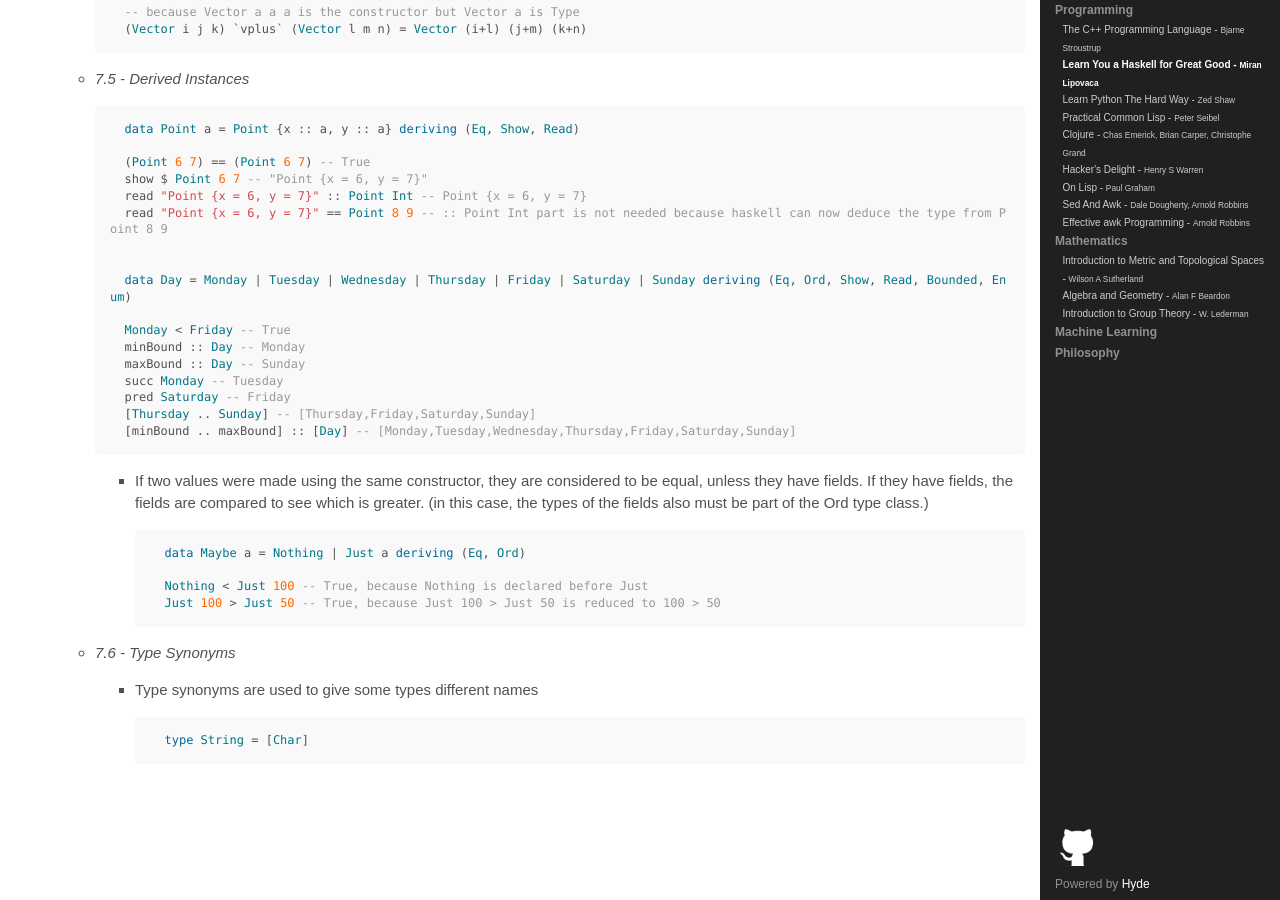
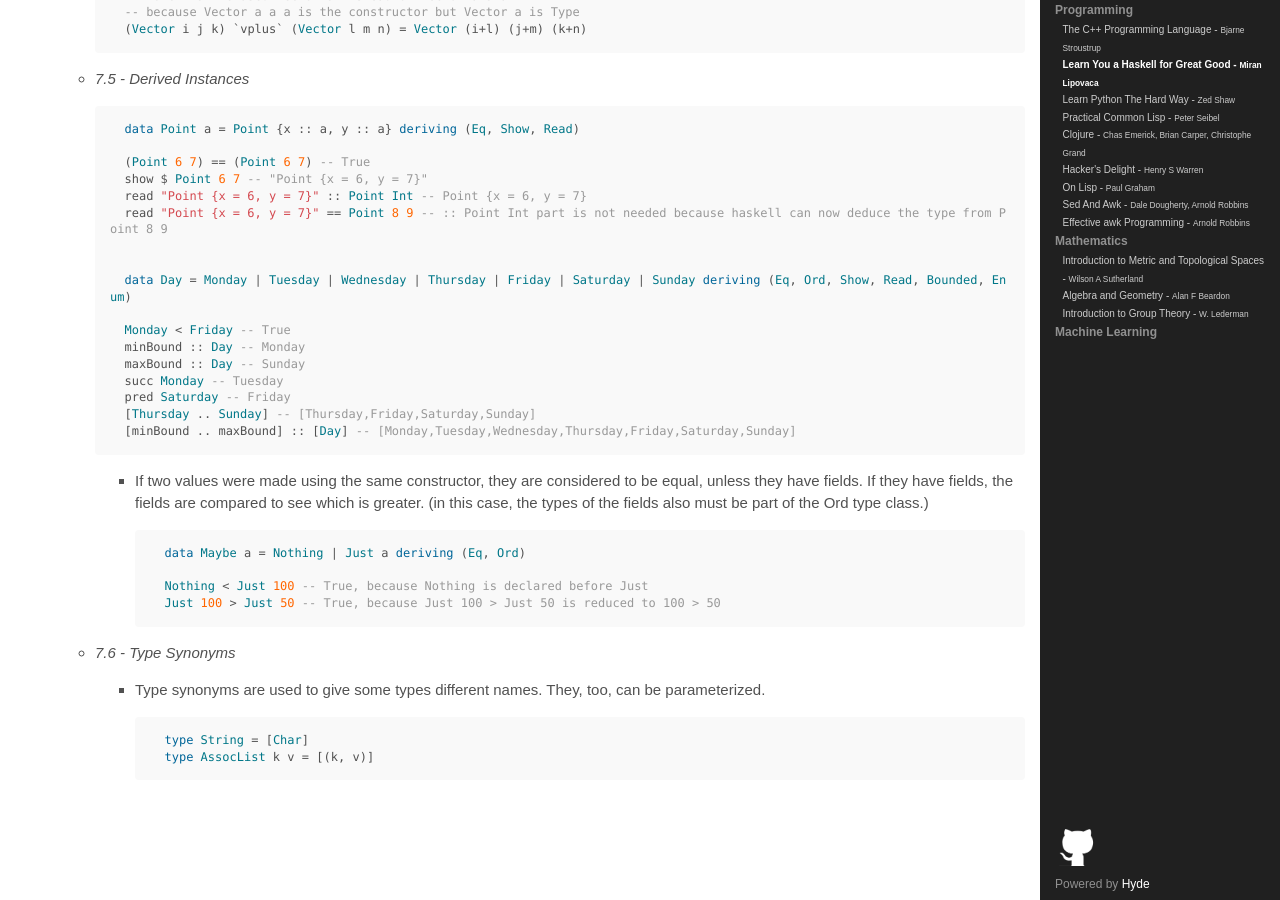
Before and after one commit to Corei13/notes, a Jekyll site: the page built from Programming/Learn You a Haskell for Great Good - Miran Lipovaca/index.md, in a window 1280 px wide and 900 px high, scrolled down 9577 px. Built offline with Jekyll 4.4.1, drawn with Linux system fonts in a browser that asks for light colours; Markdown is read by kramdown in place of the engine named in the settings.

````diff
--- a/Programming/Learn You a Haskell for Great Good - Miran Lipovaca/index.md
+++ b/Programming/Learn You a Haskell for Great Good - Miran Lipovaca/index.md
@@ -542,8 +542,9 @@
             Just 100 > Just 50 -- True, because Just 100 > Just 50 is reduced to 100 > 50
             ```
     - *7.6 - Type Synonyms*
-        - Type synonyms are used to give some types different names
+        - Type synonyms are used to give some types different names. They, too, can be parameterized.
 
             ```haskell
             type String = [Char]
+            type AssocList k v = [(k, v)]
             ```
--- a/_config.yml
+++ b/_config.yml
@@ -21,4 +21,4 @@
 github:
     repo:               https://github.com/Corei13/notes
 
-sections:         ["Programming", "Mathematics", "Machine Learning", "Philosophy"]
+sections:         ["Programming", "Mathematics", "Machine Learning"]
````
Also changed, not shown: index.md (+0 -2 lines).
